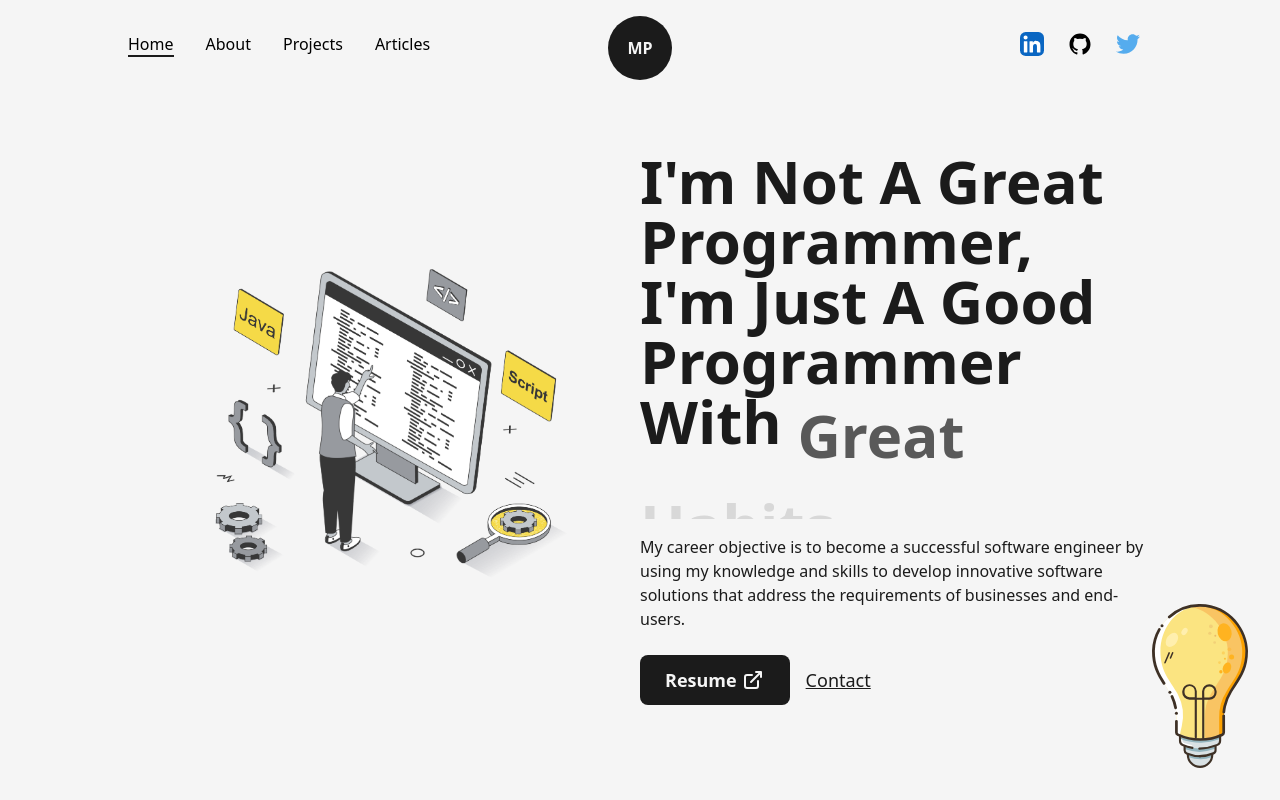
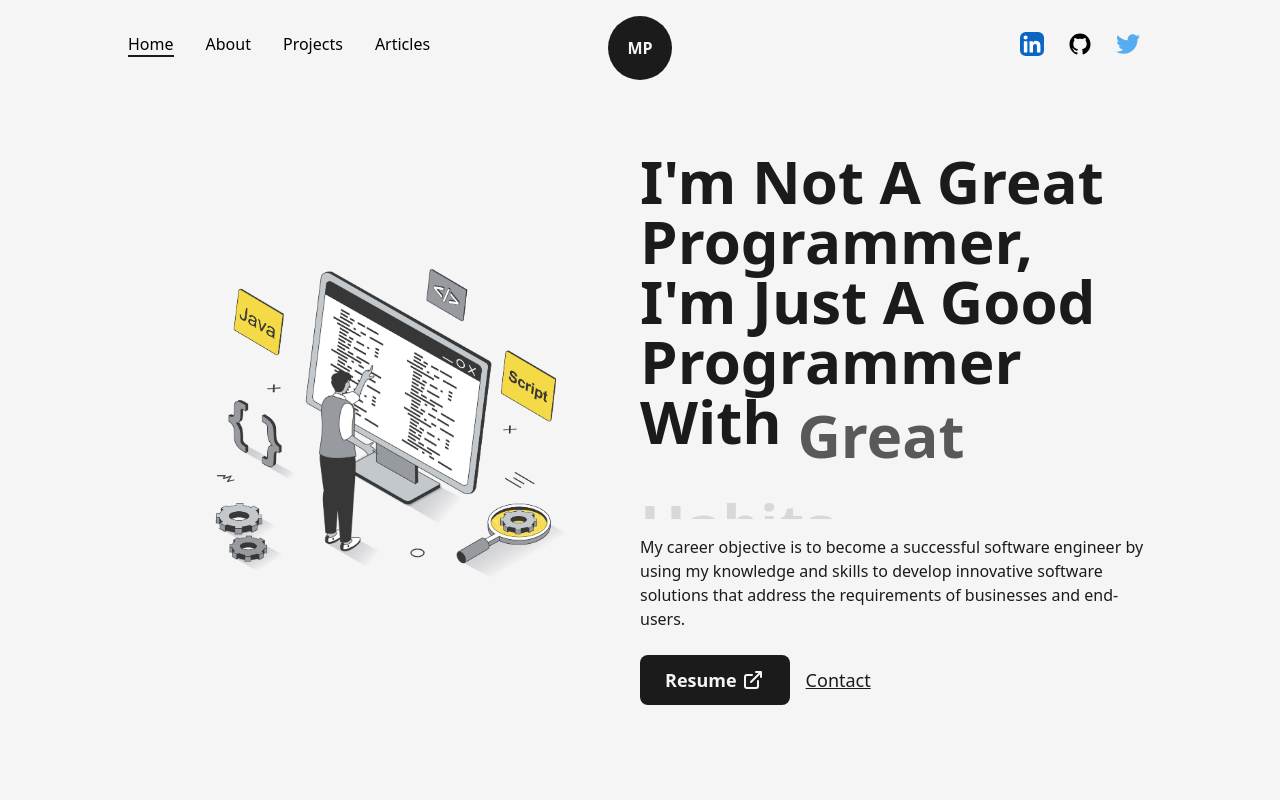
Before and after one commit to Madura-Prasad/Next.js-Portfolio, a Next.js app: page / in a window 1280 px wide. Shown: the top 800 px of the page. Built offline with nearby package versions, Linux system fonts and the light colour scheme.

Commit message:
remove home page bulb

```diff
--- a/src/pages/index.js
+++ b/src/pages/index.js
@@ -6,7 +6,7 @@ import AnimatedText from "../component/AnimatedText"
 import Link from "next/link";
 import { LinkArrow } from "@/component/Icons";
 import HireMe from "@/component/HireMe";
-import lightBulb from "../../public/images/svgs/miscellaneous_icons_1.svg";
+
 
 
 export default function Home() {
@@ -38,9 +38,6 @@ export default function Home() {
         </div>
       </Layout>
       <HireMe/>
-      <div className="absolute right-8 bottom-8 inline-block w-24">
-        <Image src={lightBulb} alt="madura" className="w-full h-auto"/>
-      </div>
       </main>
     </>
   );
```
